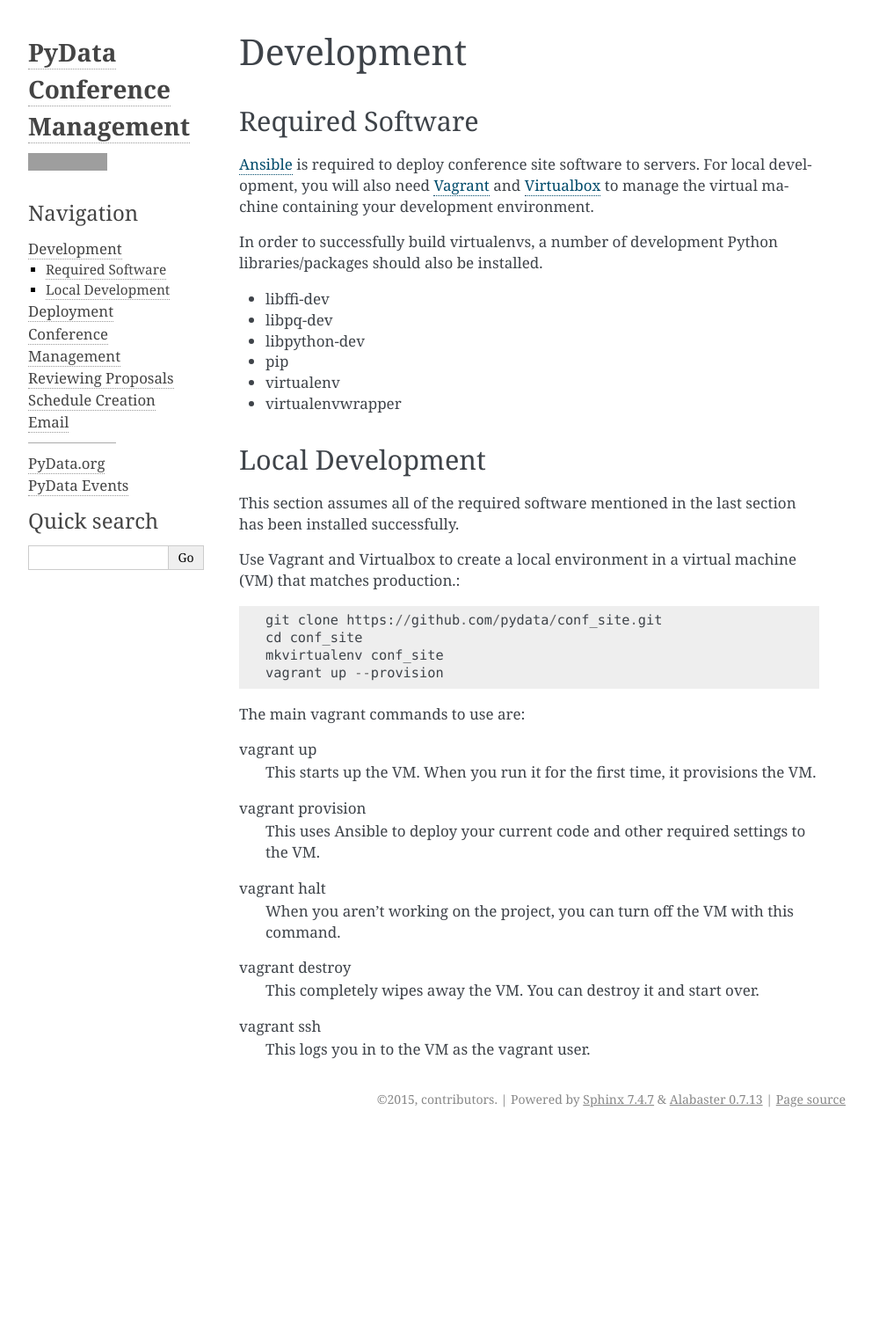
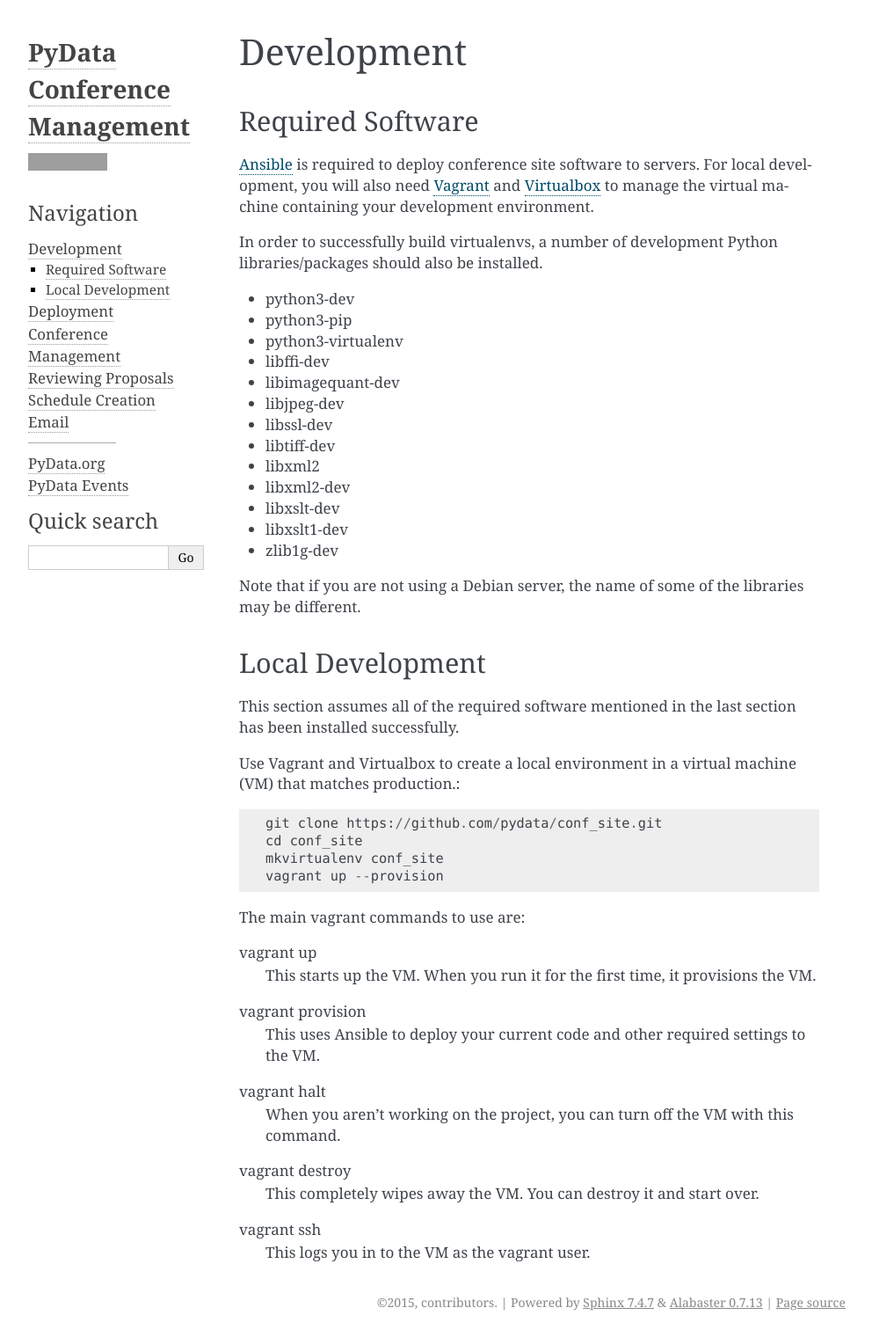
Before and after one commit to pydata/conf_site, a Sphinx documentation site: the page built from docs/source/development.rst, in a window 1280 px wide. Shown: the whole page at 88% size, without its empty margins (148-1140 px from the left). Built offline with Sphinx 7.4.7, drawn with Linux system fonts in a browser that asks for light colours; before the commit the page ends 1289 px from its top, so only the background shows below that; grey boxes are pictures that could not be loaded.

Commit message:
Update library names in documentation.
Ensure that the documentation includes all possible libraries (taken
from the Ansible Python library installation task), so that new
developers will more easily be able to create virtualenvs.

```diff
--- a/docs/source/development.rst
+++ b/docs/source/development.rst
@@ -15,12 +15,22 @@ virtual machine containing your development environment.
 In order to successfully build virtualenvs, a number of development Python
 libraries/packages should also be installed.
 
+- python3-dev
+- python3-pip
+- python3-virtualenv
 - libffi-dev
-- libpq-dev
-- libpython-dev
-- pip
-- virtualenv
-- virtualenvwrapper
+- libimagequant-dev
+- libjpeg-dev
+- libssl-dev
+- libtiff-dev
+- libxml2
+- libxml2-dev
+- libxslt-dev
+- libxslt1-dev
+- zlib1g-dev
+
+Note that if you are not using a Debian server, the name of some of the
+libraries may be different.
 
 Local Development
 -----------------
```
